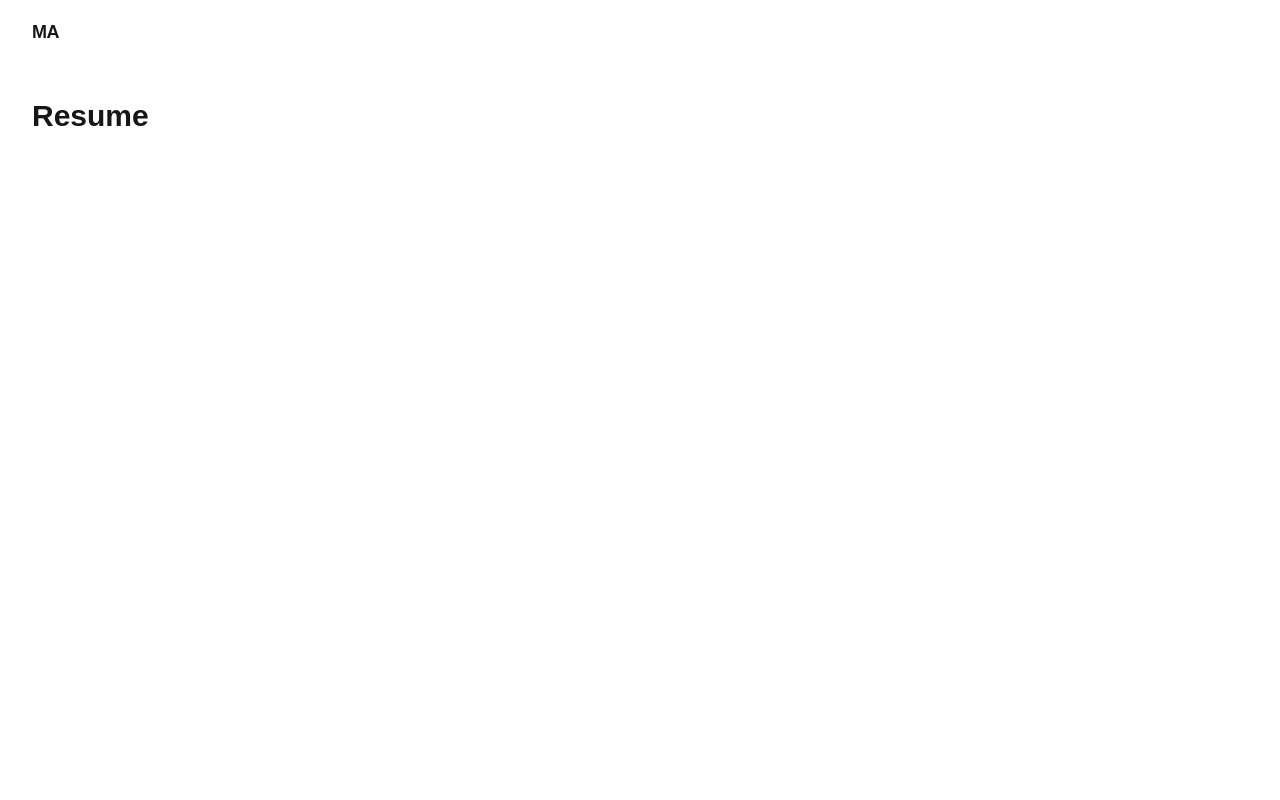
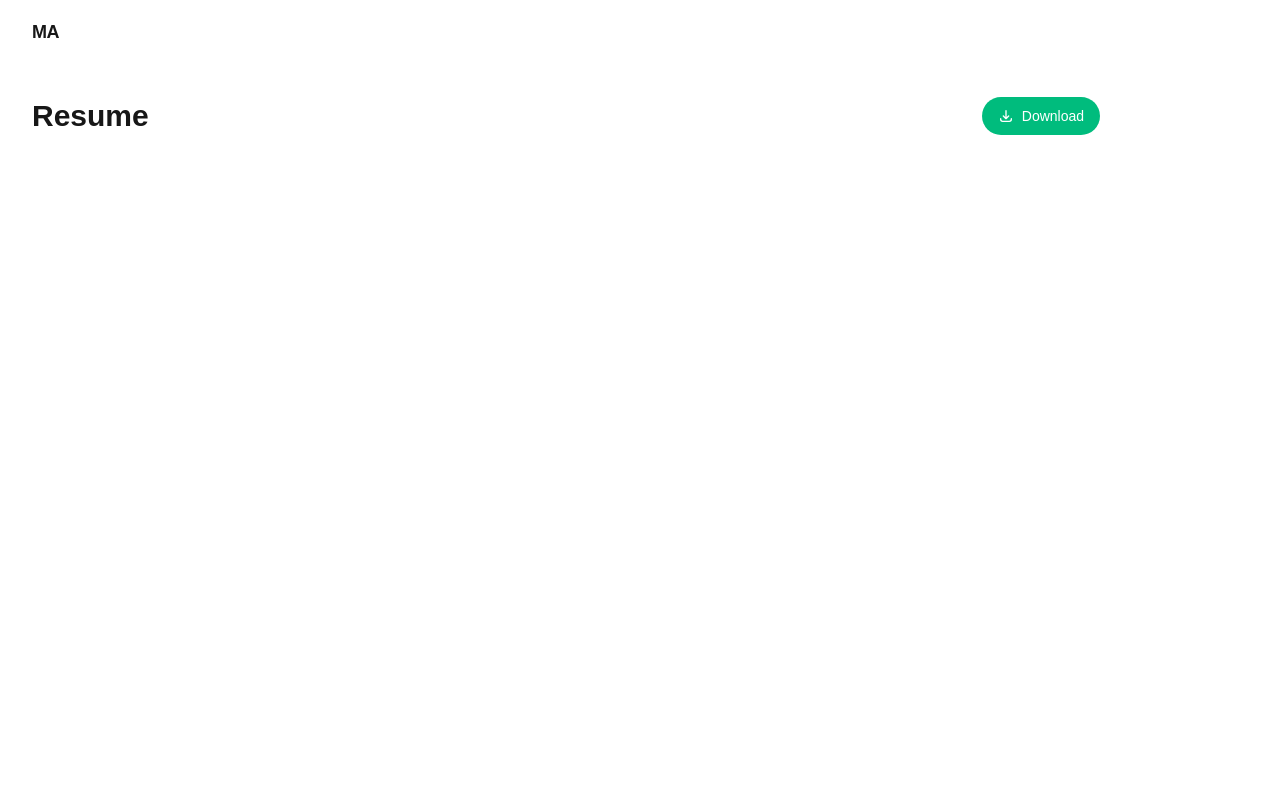
Before and after one commit to amitche03/personal-website, a Next.js app: page /resume in a window 1280 px wide. Shown: the top 800 px of the page. Built offline with nearby package versions, Linux system fonts and the light colour scheme.

Commit message:
Fixed Resume Links

```diff
--- a/src/app/(site)/about/page.tsx
+++ b/src/app/(site)/about/page.tsx
@@ -143,8 +143,8 @@ export default function AboutPage() {
           <section>
             <h2 className="mb-4 text-2xl font-bold">Beyond the Code</h2>
             <p className="mb-6 max-w-2xl text-white/70">
-              Outside of engineering, I recharge by staying active and exploring
-              new experiences. Here are a few things I&apos;m into right now:
+              Outside of engineering, I recharge by staying active and trying
+              new things. Here's a few things I&apos;m into right now:
             </p>
             <div className="mb-6 flex flex-wrap gap-2">
               {[
--- a/src/app/(site)/resume/page.tsx
+++ b/src/app/(site)/resume/page.tsx
@@ -5,15 +5,37 @@ export default function ResumePage() {
   const pdfPath = "/2025%20Mitchell%20Anderson%20SWE%20Resume%20%20copy.pdf"; // URL-encoded path
   return (
     <div className="py-8">
-      <div className="mb-4 flex items-center justify-between gap-4">
+      <div className="mb-4 flex flex-wrap items-center justify-between gap-4">
         <h1 className="text-3xl font-bold">Resume</h1>
+        <div className="flex gap-3">
+          <a
+            href={pdfPath}
+            download="Mitchell_Anderson_Resume.pdf"
+            className="inline-flex items-center gap-2 rounded-full bg-emerald-500 px-4 py-2 text-sm font-medium text-white hover:bg-emerald-400 transition-colors"
+          >
+            <svg
+              className="h-4 w-4"
+              fill="none"
+              stroke="currentColor"
+              strokeWidth={2}
+              viewBox="0 0 24 24"
+            >
+              <path
+                strokeLinecap="round"
+                strokeLinejoin="round"
+                d="M4 16v1a3 3 0 003 3h10a3 3 0 003-3v-1m-4-4l-4 4m0 0l-4-4m4 4V4"
+              />
+            </svg>
+            Download
+          </a>
           <Link
             href={pdfPath}
             target="_blank"
-          className="rounded-full border border-white/10 px-4 py-2 text-sm text-white/80 hover:bg-white/10 hover:text-white"
+            className="rounded-full border border-white/10 px-4 py-2 text-sm text-white/80 hover:bg-white/10 hover:text-white transition-colors"
           >
             Open in new tab
           </Link>
+        </div>
       </div>
       <p className="mb-4 text-sm text-white/70">
         You can view the embedded PDF below or open it in a new tab.
--- a/src/app/page.tsx
+++ b/src/app/page.tsx
@@ -48,8 +48,17 @@ export default function Home() {
               View Projects
             </Link>
             <Link
-              href="/Mitchell_Anderson_Resume.pdf"
-              target="_blank"
+              href="/resume"
+              onClick={() => {
+                // Trigger download while also navigating to resume page
+                const link = document.createElement("a");
+                link.href =
+                  "/2025%20Mitchell%20Anderson%20SWE%20Resume%20%20copy.pdf";
+                link.download = "Mitchell_Anderson_Resume.pdf";
+                document.body.appendChild(link);
+                link.click();
+                document.body.removeChild(link);
+              }}
               className="inline-flex items-center justify-center gap-2 rounded-full border border-white/10 px-5 py-3 text-sm font-medium text-white/80 transition-all duration-200 hover:text-white hover:bg-white/10 hover:-translate-y-0.5"
             >
               <svg
--- a/src/components/footer.tsx
+++ b/src/components/footer.tsx
@@ -103,9 +103,9 @@ export default function Footer() {
                 </Link>
               ))}
             </div>
-            <Link
-              href="/Mitchell_Anderson_Resume.pdf"
-              target="_blank"
+            <a
+              href="/2025%20Mitchell%20Anderson%20SWE%20Resume%20%20copy.pdf"
+              download="Mitchell_Anderson_Resume.pdf"
               className="mt-4 inline-flex items-center gap-2 rounded-full border border-white/10 px-4 py-2 text-sm text-white/70 transition-all hover:border-emerald-500/30 hover:text-white"
             >
               <svg
@@ -118,11 +118,11 @@ export default function Footer() {
                 <path
                   strokeLinecap="round"
                   strokeLinejoin="round"
-                  d="M12 10v6m0 0l-3-3m3 3l3-3m2 8H7a2 2 0 01-2-2V5a2 2 0 012-2h5.586a1 1 0 01.707.293l5.414 5.414a1 1 0 01.293.707V19a2 2 0 01-2 2z"
+                  d="M4 16v1a3 3 0 003 3h10a3 3 0 003-3v-1m-4-4l-4 4m0 0l-4-4m4 4V4"
                 />
               </svg>
               Download Resume
-            </Link>
+            </a>
           </div>
         </div>
 
```
Lines whose indentation alone changed are shown as unchanged.
